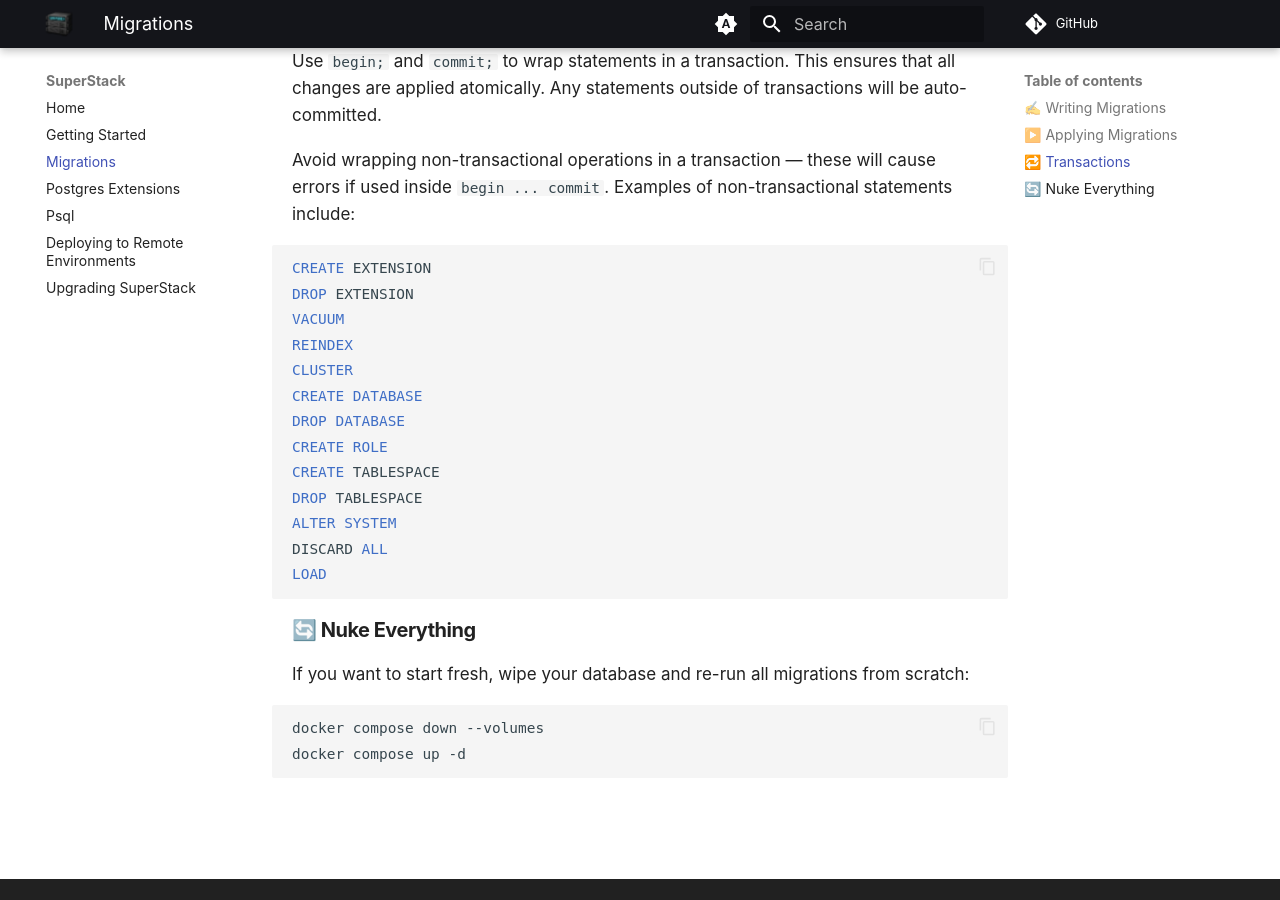
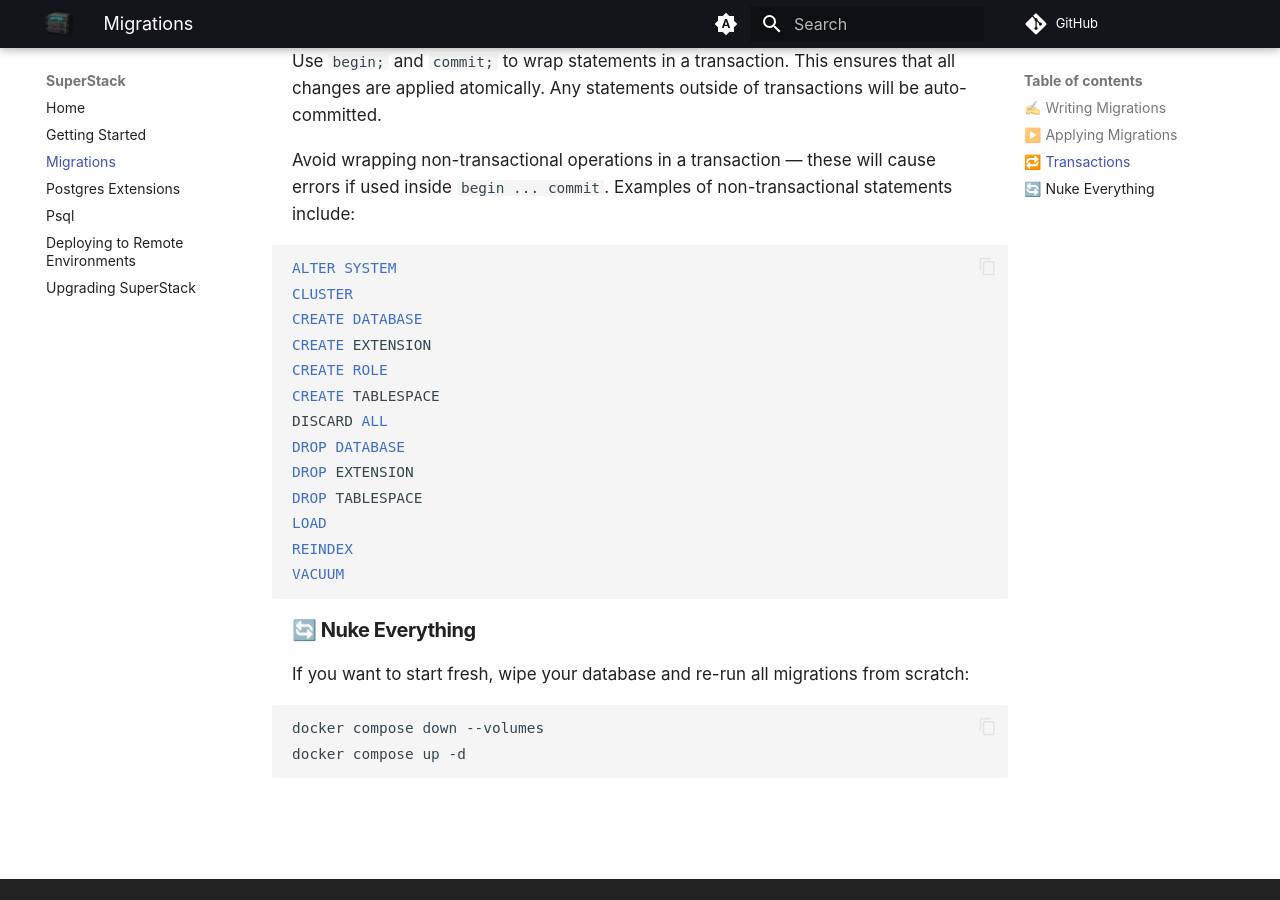
Before and after one commit to explodinglabs/superstack.docs, an MkDocs documentation site: the page built from docs/migrations.md, in a window 1280 px wide and 900 px high, scrolled down 1627 px. Built offline with MkDocs 1.6.1 and Material for MkDocs 9.7.7, drawn with Linux system fonts in a browser that asks for light colours; comment, search, counter and statistics services are not loaded.

Commit message:
Sort non-transactional statements

````diff
--- a/docs/migrations.md
+++ b/docs/migrations.md
@@ -72,19 +72,19 @@ cause errors if used inside `begin ... commit`. Examples of
 non-transactional statements include:
 
 ```sql
-CREATE EXTENSION
-DROP EXTENSION
-VACUUM
-REINDEX
+ALTER SYSTEM
 CLUSTER
 CREATE DATABASE
-DROP DATABASE
+CREATE EXTENSION
 CREATE ROLE
 CREATE TABLESPACE
+DISCARD ALL
+DROP DATABASE
+DROP EXTENSION
 DROP TABLESPACE
-ALTER SYSTEM
-DISCARD ALL
 LOAD
+REINDEX
+VACUUM
 ```
 
 ## 🔄 Nuke Everything
````
